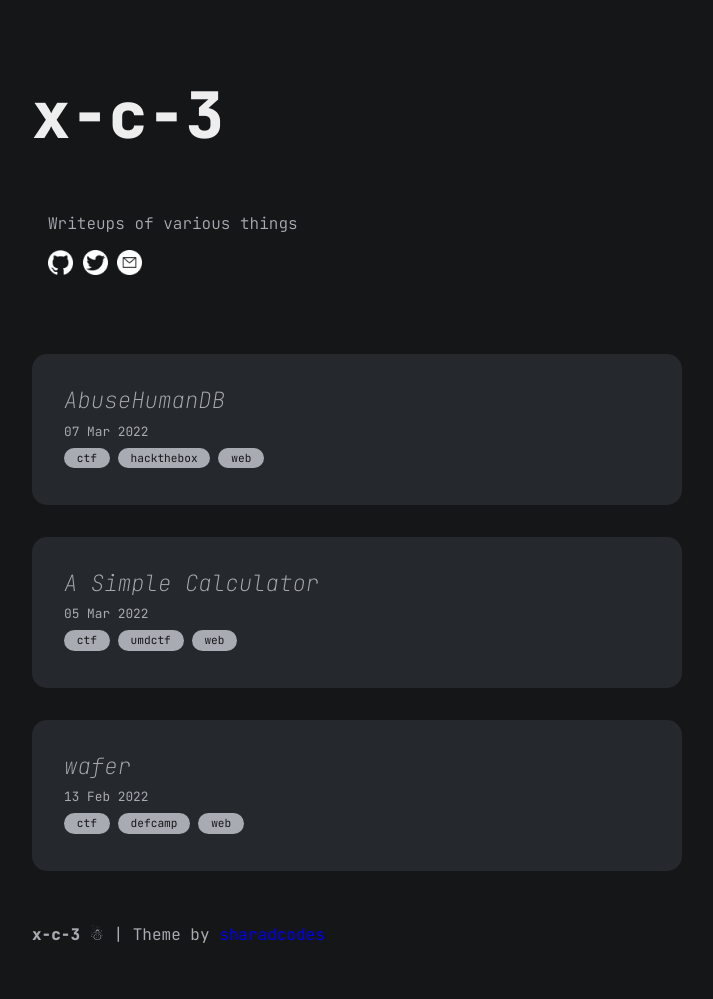
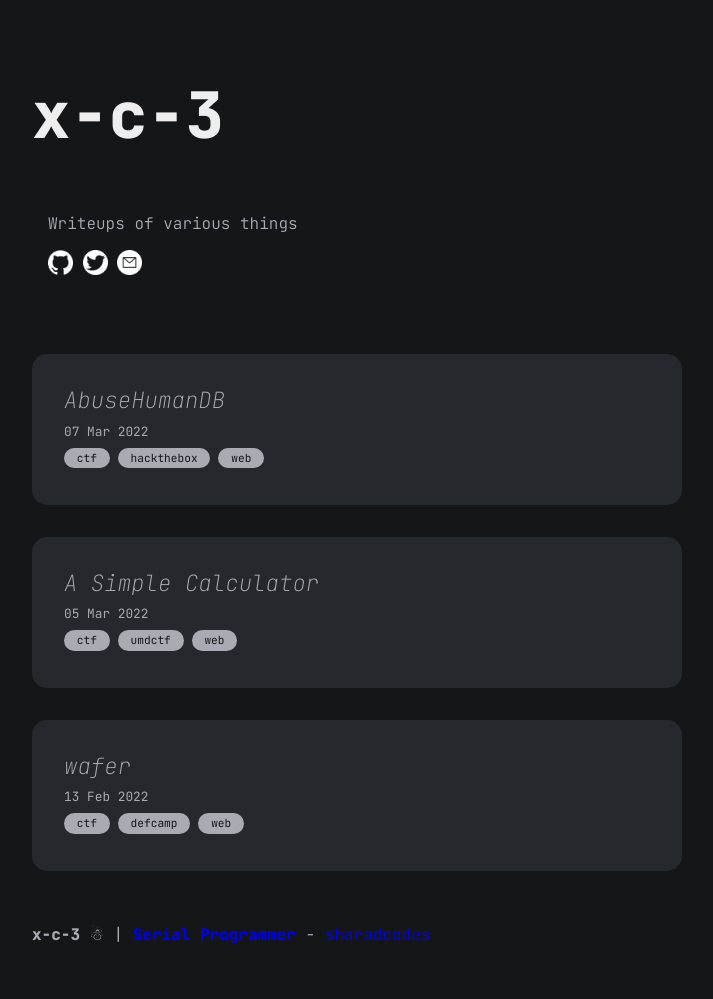
Before and after one commit to x-c-3/x-c-3.github.io, a Jekyll site: the page built from index.md, in a window 1280 px wide. Shown: the whole page, without its empty margins (283-996 px from the left). Built offline with Jekyll 4.4.1, drawn with Linux system fonts in a browser that asks for light colours.

Commit message:
Update footer.html

```diff
--- a/_includes/footer.html
+++ b/_includes/footer.html
@@ -1,3 +1,3 @@
 <footer>
-  <p><b>x-c-3</b> &#9731; | Theme by <a href="https://github.com/sharadcodes">sharadcodes</a></p>
+  <p><b>x-c-3</b> &#9731; | <b><a href="https://github.com/sharadcodes/jekyll-theme-serial-programmer">Serial Programmer</a></b> - <a href="https://github.com/sharadcodes">sharadcodes</a></p>
 </footer>
```
